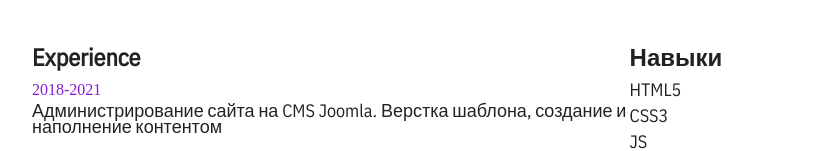
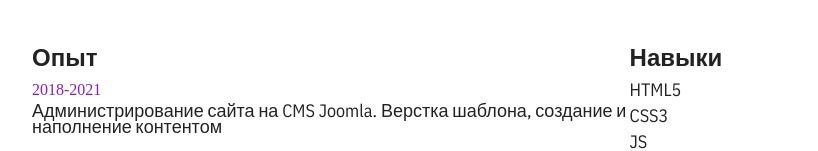
Before and after one commit to Ckiv/rsschool-cv, a plain HTML site: page index.html in a window 1280 px wide. Shown: the part 323-474 px from the top of the page, without its empty margins (320-1138 px from the left). Drawn offline with nearby package versions, Linux system fonts and the light colour scheme.

Commit message:
Update index.html

```diff
--- a/index.html
+++ b/index.html
@@ -47,7 +47,7 @@
 </header>
 <main>
     <section  class="Опыт">
-        <h4 id="experience">Experience</h4>
+        <h4 id="experience">Опыт</h4>
         <div class="element">
             <p class="data">2018-2021</p>
             <p class="description">Администрирование сайта на CMS Joomla. Верстка шаблона, создание и наполнение контентом</p>
```
